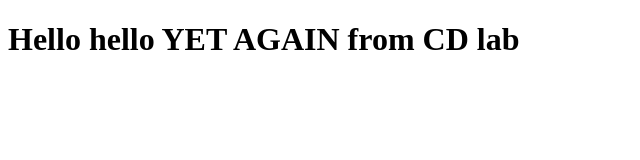
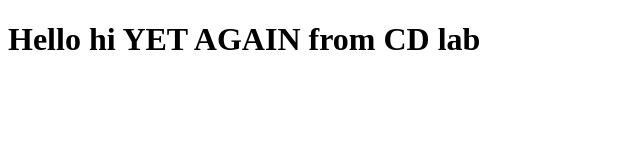
Before and after one commit to cillian-murphy640/lab11, a plain HTML site: page index.html in a window 1280 px wide. Shown: the whole page, without its empty margins (0-640 px from the left). Drawn offline with Linux system fonts and the light colour scheme.

Commit message:
index.html change v3

```diff
--- a/index.html
+++ b/index.html
@@ -1,2 +1,2 @@
 <!DOCTYPE html>
-<h1>Hello hello YET AGAIN from CD lab</h1>
+<h1>Hello hi YET AGAIN from CD lab</h1>
```
